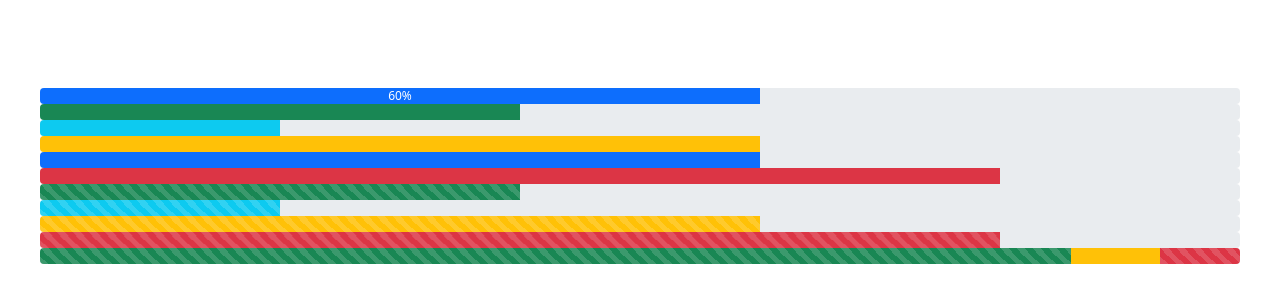
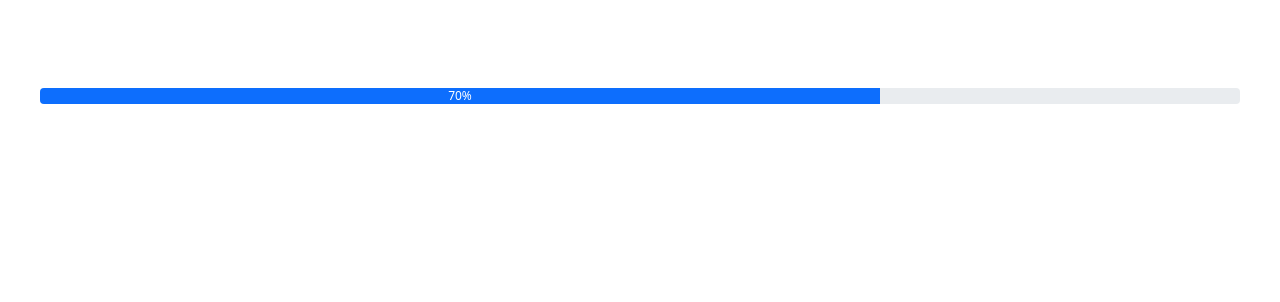
Before and after one commit to huseyinbattal/react-bootstrap, a React (Create React App) app: page / in a window 1280 px wide. Shown: the top 302 px of the page. Built offline with nearby package versions, Linux system fonts and the light colour scheme.

Commit message:
add progres bar

```diff
--- a/src/components/lesson_5.js
+++ b/src/components/lesson_5.js
@@ -39,8 +39,8 @@ const Lesson_5 = () => {
   const renderProgress = () => {
     return (
       <>
-        <ProgressBar now={60} label={`${60}%`} />
-        <ProgressBar variant="success" now={40} />
+        <ProgressBar now={70} label={`${70}%`} />
+        {/* <ProgressBar variant="success" now={40} />
         <ProgressBar variant="info" now={20} />
         <ProgressBar variant="warning" now={60} />
         <ProgressBar variant="primary" now={60} />
@@ -48,12 +48,12 @@ const Lesson_5 = () => {
         <ProgressBar striped variant="success" now={40} />
         <ProgressBar striped variant="info" now={20} />
         <ProgressBar striped variant="warning" now={60} />
-        <ProgressBar striped variant="danger" now={80} animated />
-        <ProgressBar>
+        <ProgressBar striped variant="danger" now={80} animated /> */}
+        {/* <ProgressBar>
           <ProgressBar striped variant="success" max={70} now={90} key={1} />
           <ProgressBar variant="warning" now={20} min={10} key={2} />
           <ProgressBar striped variant="danger" now={10} key={3} />
-        </ProgressBar>
+        </ProgressBar> */}
       </>
     );
   };
```
